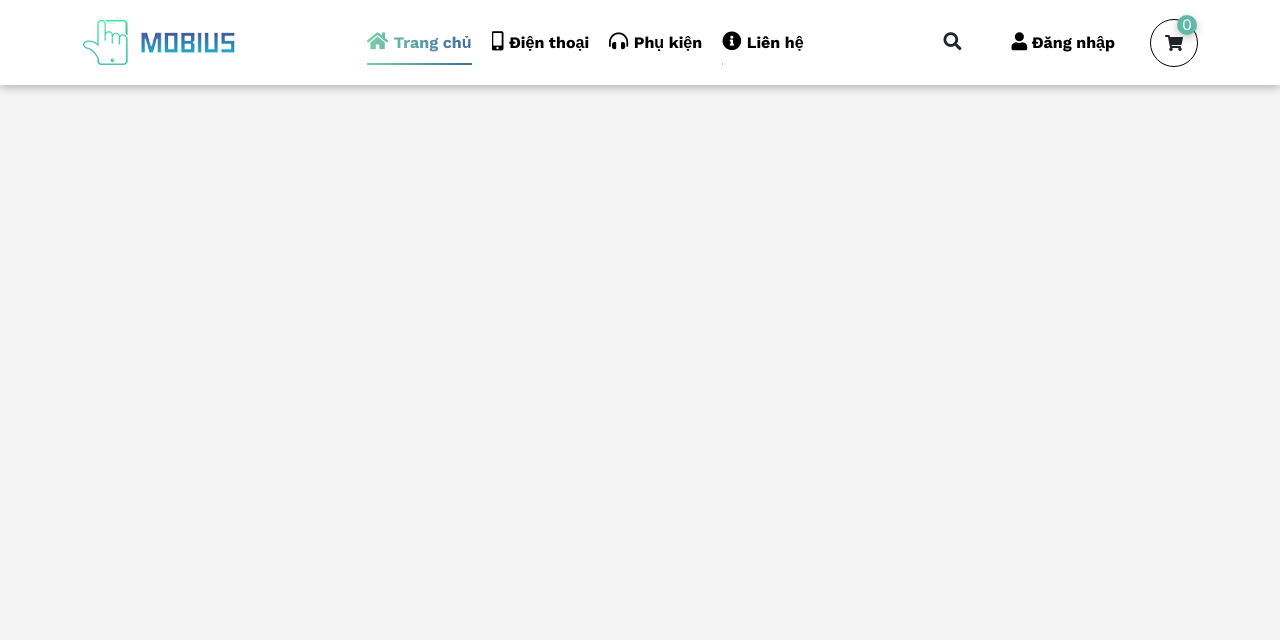
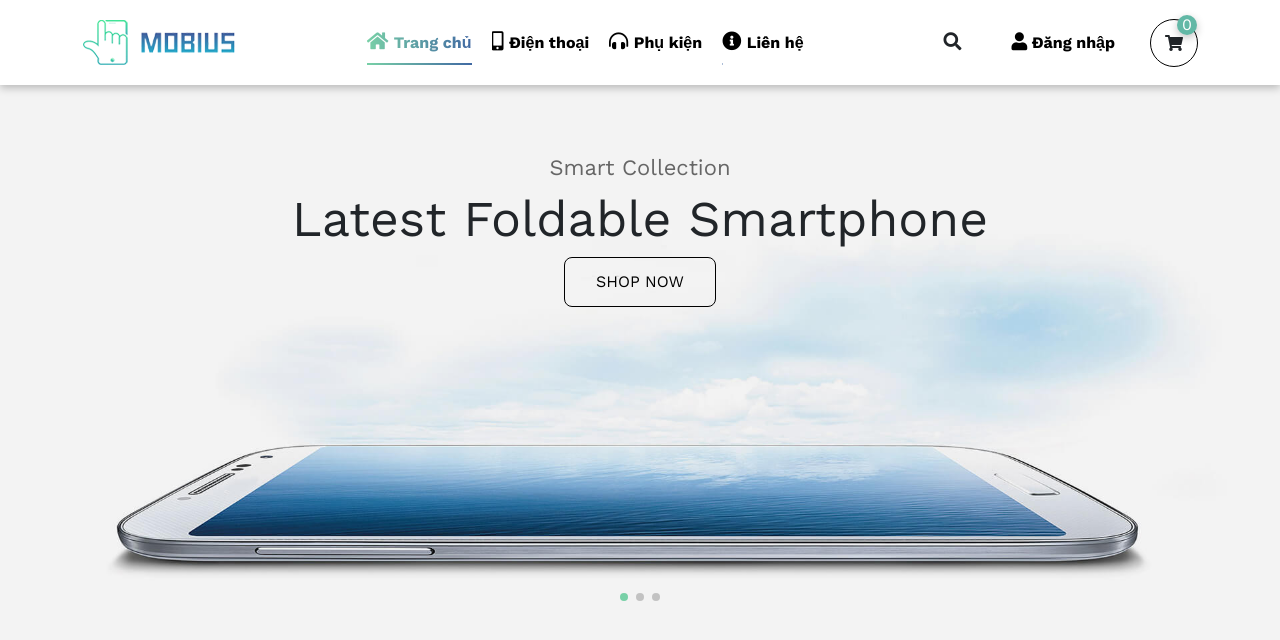
Before and after one commit to chitoan1888/Mobius-Project, a Django app: page / in a window 1280 px wide. Shown: the top 640 px of the page. Run offline with Django 3.2, Linux system fonts and the light colour scheme.

Commit message:
UI: homepage banner

```diff
--- a/Phone/views.py
+++ b/Phone/views.py
@@ -8,7 +8,7 @@ from django.db.models import Q
 
 # Create your views here.
 class HomePageView(TemplateView):
-    template_name = 'app.html'
+    template_name = './pages/home.html'
 
 # def search(request):
 #     searched = request.POST.get('searched')
--- /dev/null
+++ b/static/css/banner.css
@@ -0,0 +1,99 @@
+.banner {
+  background-color: #f3f3f3;
+}
+
+.banner-item img {
+  display: block;
+  width: 100%;
+  height: 100%;
+  object-fit: contain;
+}
+
+.swiper-button-prev:after,
+.swiper-rtl .swiper-button-next:after,
+.swiper-button-next:after,
+.swiper-rtl .swiper-button-prev:after {
+  content: "";
+}
+
+.swiper-btn {
+  font-size: 24px;
+  opacity: 0;
+  transition: opacity 0.5s;
+}
+
+.swiper:hover .swiper-btn {
+  opacity: 1;
+  transition: opacity 0.5s;
+}
+
+.slide__content {
+  position: absolute;
+  top: 0;
+  left: 0;
+  right: 0;
+  text-align: center;
+  padding: calc(var(--search-bar-height) + 20px) 0;
+  text-transform: capitalize;
+  display: flex;
+  flex-direction: column;
+  align-items: center;
+  justify-content: center;
+}
+
+.slide__content h3 {
+  font-size: 22px;
+  color: #666;
+  transform: translateX(100%);
+  opacity: 0;
+}
+
+.slide__content h4 {
+  font-size: 50px;
+  transform: translateX(-100%);
+  opacity: 0;
+}
+
+.slide__content .banner-btn {
+  transform: translateX(100%);
+  opacity: 0;
+}
+
+.swiper-slide-active .slide__content h3,
+.swiper-slide-active .slide__content .banner-btn,
+.swiper-slide-active .slide__content h4{
+  transform: translateX(0);
+  opacity: 1;
+  transition: all 0.5s 0.5s;
+}
+
+.swiper-pagination-bullet-active {
+  background-color: var(--primary-color);
+}
+
+@media (max-width: 1024px) {
+  .swiper {
+    padding-top: calc(var(--search-bar-height) + 10px)
+  }
+  .slide__content {
+    padding: 0;
+  }
+  .slide__content h4 {
+    font-size: 30px;
+  }
+}
+
+@media (max-width: 767px) {
+  .swiper-btn {
+    display: none;
+  }
+  .slide__content h3 {
+    font-size: 12px;
+  }
+  .slide__content h4 {
+    font-size: 20px;
+  }
+  .banner-btn {
+    display: none;
+  }
+}
--- a/static/css/global.css
+++ b/static/css/global.css
@@ -14,15 +14,17 @@ body {
 * {
   box-sizing: inherit;
   font-family: inherit;
-    font-family: 'Work Sans', sans-serif;
+  font-family: "Work Sans", sans-serif;
 }
 
-a, a:hover {
+a,
+a:hover {
   text-decoration: none;
   color: #000;
 }
 
-ul, ol {
+ul,
+ol {
   padding-left: 0;
   list-style: none;
   margin: 0;
@@ -35,7 +37,7 @@ li {
 .btn {
   outline: none;
   border: none;
-    background-color: #70c3a7;
+  background-color: var(--prymari-color);
   font-weight: 700;
   color: #fff;
 }
@@ -52,6 +54,10 @@ li {
 
 .click-cursor {
   cursor: pointer;
+}
+
+.content {
+  margin-top: var(--header-height);
 }
 
 .overlay {
@@ -71,3 +77,56 @@ li {
   opacity: 1;
   transition: all 0.5s;
 }
+
+.text-gradient {
+  background-image: var(--gradient-color);
+  color: transparent;
+  background-clip: text;
+  -webkit-background-clip: text;
+  -webkit-text-fill-color: transparent;
+}
+
+.btn-animation {
+  display: block;
+  outline: none;
+  padding: 12px 31.5px;
+  position: relative;
+  text-align: center;
+  font-size: 16px;
+  text-transform: uppercase;
+  border: 1px solid #000;
+  border-radius: 8px;
+  overflow: hidden;
+}
+
+.btn-animation span {
+    position: relative;
+    z-index: 2;
+    transition: color 0.5s
+}
+
+.btn-animation::before {
+    content: " ";
+    position: absolute;
+    top: 0;
+    left: 0;
+    bottom: 0;
+    right: 0;
+    background-image: var(--gradient-color);
+    z-index: 1;
+    opacity: 0.5;
+    transform: scaleX(0);
+    transform-origin: left center;
+    -webkit-transition: cubic-bezier(0,.43,.99,.62) 0.3s;
+    transition: cubic-bezier(0,.43,.99,.62) 0.3s;
+}
+
+.btn-animation:hover::before {
+    transform: scaleX(1);
+    opacity: 1;
+}
+
+.btn-animation:hover span {
+    color: #fff;
+    transition: color 0.5s
+}
--- a/static/css/variables.css
+++ b/static/css/variables.css
@@ -1,4 +1,5 @@
 :root {
+    --primary-color: #78d0a7;
     --gradient-color: linear-gradient(to right, #78d0a7 0%, #4169a3 100%);
     --search-bar-height: 50px;
     --header-height: 84.8px;
--- a/templates/app.html
+++ b/templates/app.html
@@ -1,4 +1,5 @@
 {% load static %}
+
 <!DOCTYPE html>
 <html lang="en">
   <head>
@@ -39,12 +40,17 @@
       type="text/css"
     />
     <link rel="icon" href="{% static 'images/favicon.ico' %}" />
+    <link rel="stylesheet" href="https://unpkg.com/swiper/swiper-bundle.min.css" />
+    {% block head %}{% endblock %}
     <title>Mobius</title>
   </head>
 
   <body>
     <div class="app">
       {% include 'components/header.html' %}
+
+      <div class="content">{% block content %}{% endblock %}</div>
+
       <div class="overlay"></div>
     </div>
 
@@ -59,5 +65,6 @@
       crossorigin="anonymous"
     ></script>
     <script src="{% static 'js/header.js' %}"></script>
+    {% block scripts %}{% endblock %}
   </body>
 </html>
--- /dev/null
+++ b/templates/components/banner.html
@@ -0,0 +1,65 @@
+{% load static %}
+
+<div class="swiper banner">
+    <div class="swiper-wrapper">
+        <div class="swiper-slide banner-item">
+            <img src="{% static 'images/banner/slide-1.jpg' %}" />
+            <div class="slide__content">
+                <h3>Smart Collection</h3>
+                <h4>Latest Foldable Smartphone</h4>
+                <a href="#" class="btn-animation banner-btn">
+                    <span>Shop now</span>
+                </a>
+            </div>
+        </div>
+        <div class="swiper-slide banner-item">
+            <img src="{% static 'images/banner/slide-1.jpg' %}" />
+            <div class="slide__content">
+                <h3>Smart Collection</h3>
+                <h4>Latest Foldable Smartphone</h4>
+                <a href="#" class="btn-animation banner-btn">
+                    <span>Shop now</span>
+                </a>
+            </div>
+        </div>
+        <div class="swiper-slide banner-item">
+            <img src="{% static 'images/banner/slide-2.jpg' %}" />
+            <div class="slide__content">
+                <h3>Smart Collection</h3>
+                <h4>Latest Foldable Smartphone</h4>
+                <a href="#" class="btn-animation banner-btn">
+                    <span>Shop now</span>
+                </a>
+            </div>
+        </div>
+    </div>
+    <div class="swiper-button-next swiper-btn text-gradient">
+        <i class="fas fa-chevron-circle-right"></i>
+    </div>
+    <div class="swiper-button-prev swiper-btn text-gradient">
+        <i class="fas fa-chevron-circle-left"></i>
+    </div>
+    <div class="swiper-pagination"></div>
+</div>
+
+<!-- Swiper JS -->
+<script src="https://unpkg.com/swiper/swiper-bundle.min.js"></script>
+
+<!-- Initialize Swiper -->
+<script>
+  var swiper = new Swiper(".banner", {
+    loop: true,
+    navigation: {
+      nextEl: ".swiper-button-next",
+      prevEl: ".swiper-button-prev",
+    },
+    pagination: {
+        el: ".swiper-pagination",
+        clickable: true,
+    },
+    autoplay: {
+        delay: 2500,
+        disableOnInteraction: false,
+    },
+  });
+</script>
--- /dev/null
+++ b/templates/pages/home.html
@@ -0,0 +1,34 @@
+{% extends '../app.html' %}
+{% load static %}
+
+{% block head %}
+<link rel="stylesheet" href="{% static 'css/banner.css' %}" type="text/css" />
+{% endblock %}
+
+{%block content %}
+    {% include 'components/banner.html'%}
+{% endblock %}
+
+{% block scripts %}
+<!-- Swiper JS -->
+<script src="https://unpkg.com/swiper/swiper-bundle.min.js"></script>
+
+<!-- Initialize Swiper -->
+<script>
+  var swiper = new Swiper(".banner", {
+    loop: true,
+    navigation: {
+      nextEl: ".swiper-button-next",
+      prevEl: ".swiper-button-prev",
+    },
+    pagination: {
+        el: ".swiper-pagination",
+        clickable: true,
+    },
+    autoplay: {
+        delay: 2500,
+        disableOnInteraction: false,
+    },
+  });
+</script>
+{% endblock %}
```
Also changed, not shown: static/images/banner/slide-1.jpg (added), static/images/banner/slide-2.jpg (added). Lines whose indentation alone changed are shown as unchanged.
